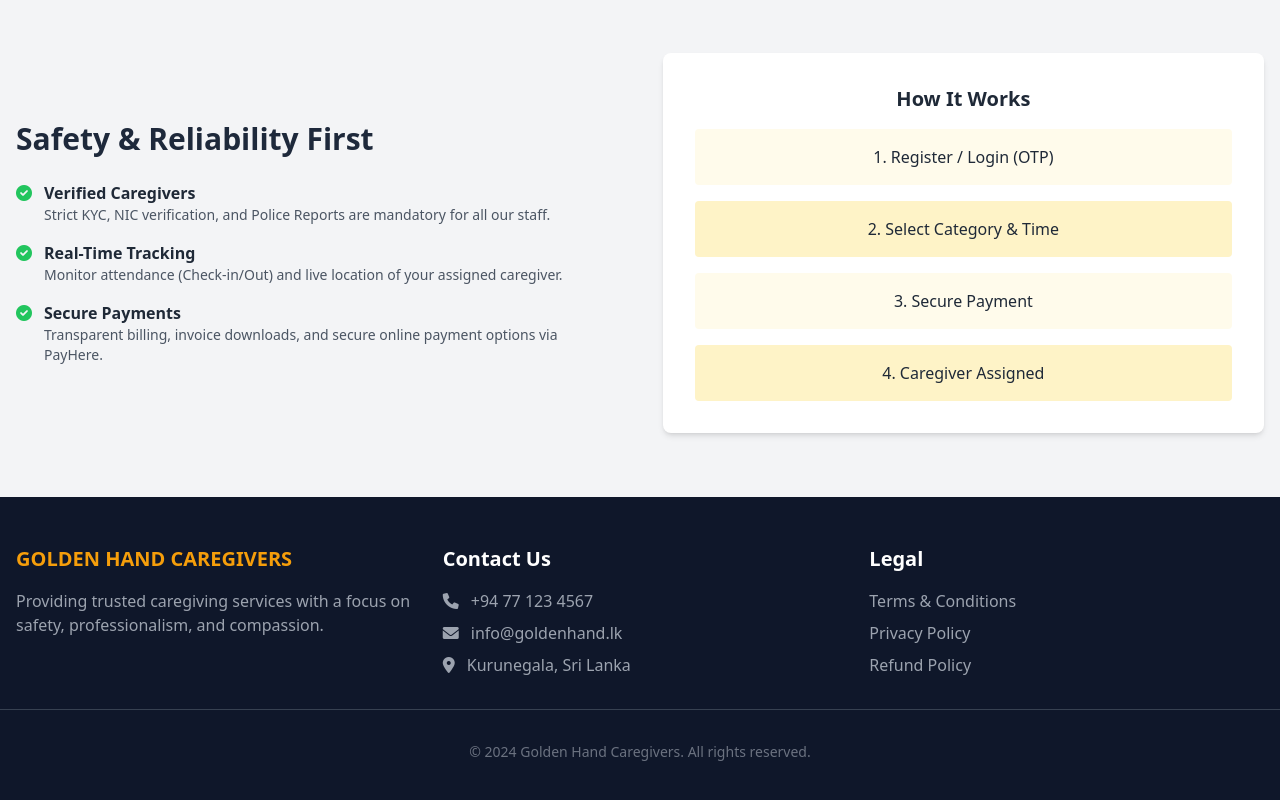
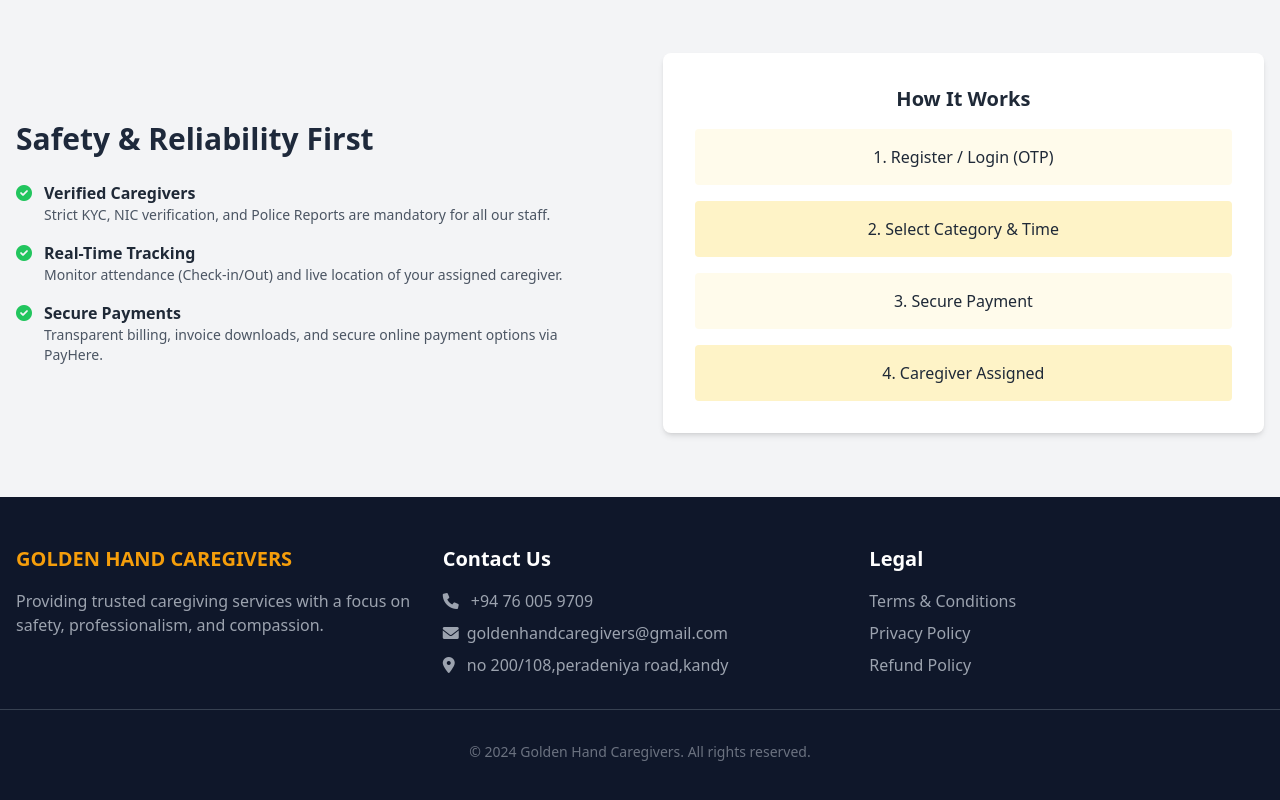
Before and after one commit to ykingtech/GOLDEN-HAND-CAREGIVER, a plain HTML site: page index.html in a window 1280 px wide. Shown: the part 990-1790 px from the top of the page. Drawn offline with nearby package versions, Linux system fonts and the light colour scheme.

Commit message:
Update index.html

```diff
--- a/index.html
+++ b/index.html
@@ -119,8 +119,8 @@
             <div>
                 <h3 class="text-xl font-bold mb-4">Contact Us</h3>
                 <ul class="text-gray-400 space-y-2">
-                    <li><i class="fas fa-phone mr-2"></i> +94 77 123 4567</li> <li><i class="fas fa-envelope mr-2"></i> info@goldenhand.lk</li>
-                    <li><i class="fas fa-map-marker-alt mr-2"></i> Kurunegala, Sri Lanka</li>
+                    <li><i class="fas fa-phone mr-2"></i> +94 76 005 9709</li> <li><i class="fas fa-envelope mr-2"></i>goldenhandcaregivers@gmail.com</li>
+                    <li><i class="fas fa-map-marker-alt mr-2"></i> no 200/108,peradeniya road,kandy </li>
                 </ul>
             </div>
             <div>
```
